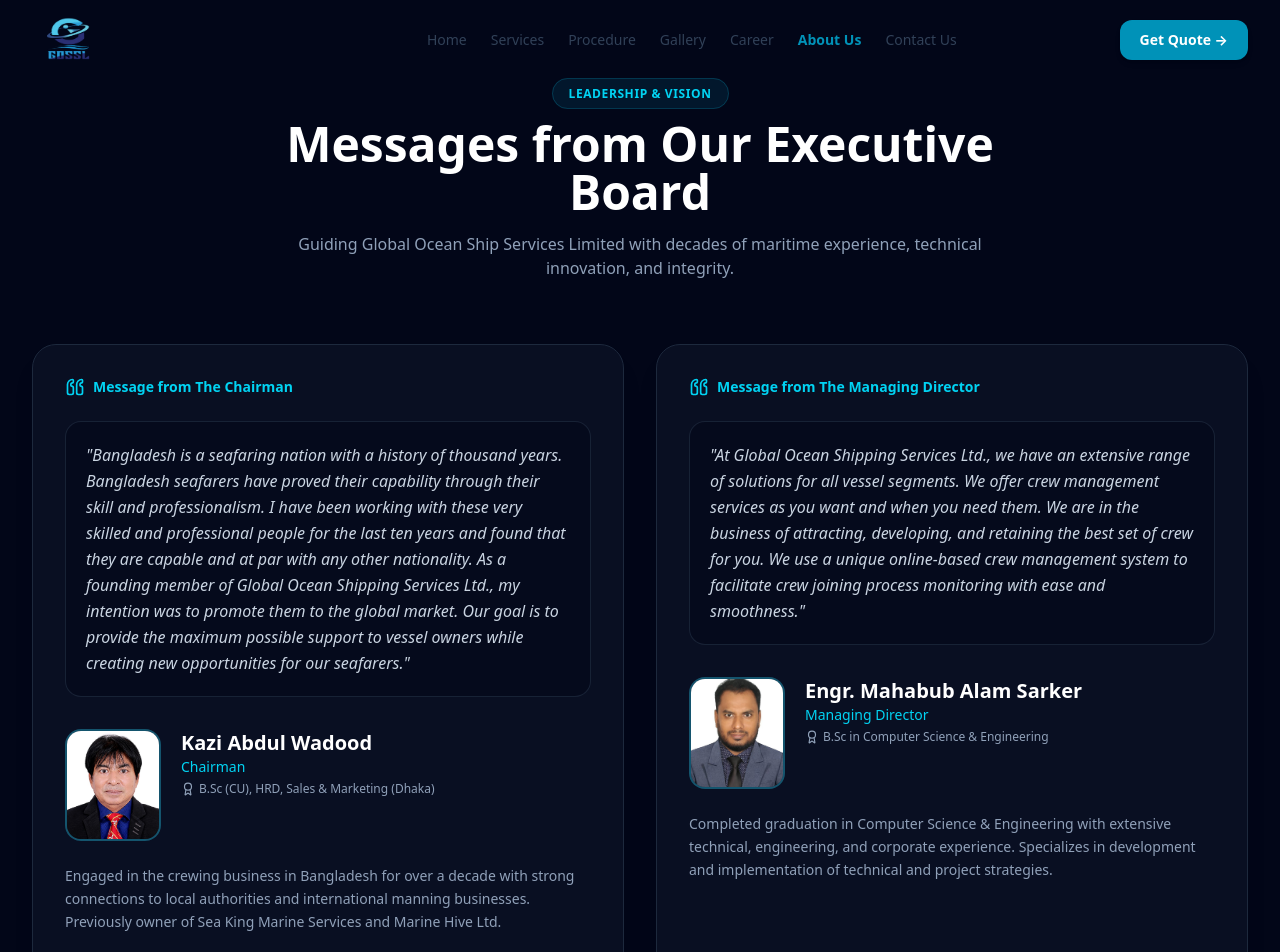
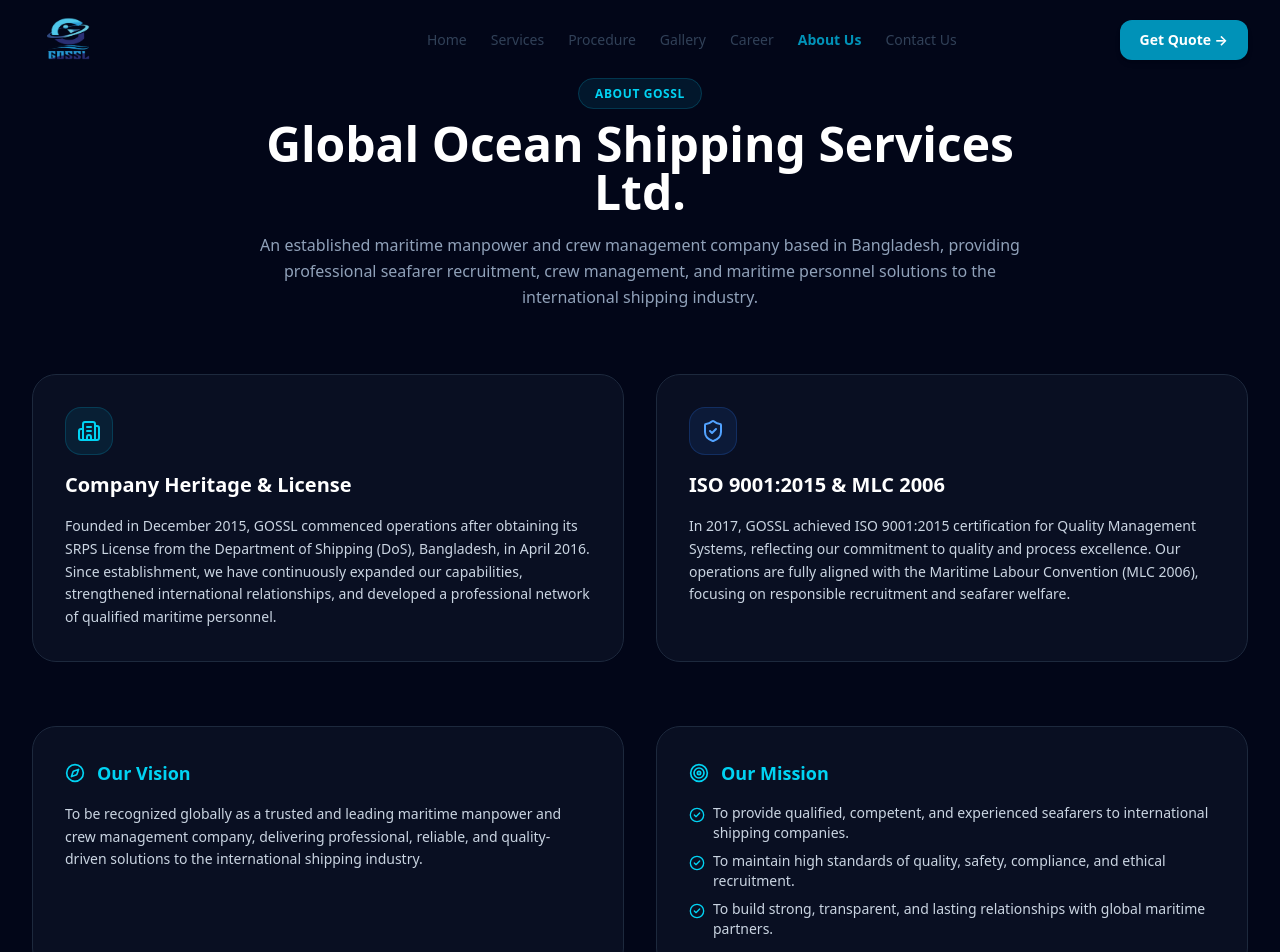
Before and after one commit to profdeveloper8-oss/gossl-bd, a Next.js app: page /about in a window 1280 px wide. Shown: the top 952 px of the page. Built offline with nearby package versions, Linux system fonts and the light colour scheme.

Commit message:
Update About Us page with complete company details

```diff
--- a/app/about/page.tsx
+++ b/app/about/page.tsx
@@ -2,7 +2,7 @@
 
 import Image from 'next/image';
 import { motion } from 'framer-motion';
-import { Mail, Phone, Award, Quote } from 'lucide-react';
+import { Mail, Phone, Award, Quote, Building2, ShieldCheck, Compass, Target, CheckCircle2 } from 'lucide-react';
 
 export default function AboutPage() {
   const leaders = [
@@ -35,17 +35,114 @@
   ];
 
   return (
-    <main className="bg-slate-950 text-slate-100 min-h-screen py-20 px-4 sm:px-6 lg:px-8">
+    <main className="bg-slate-950 text-slate-100 min-h-screen py-20 px-4 sm:px-6 lg:px-8 space-y-24">
+
+      {/* 1. Company Overview Section */}
       <div className="max-w-7xl mx-auto">
-        {/* Header */}
+        <motion.div
+          initial={{ opacity: 0, y: 20 }}
+          animate={{ opacity: 1, y: 0 }}
+          className="text-center max-w-3xl mx-auto mb-16"
+        >
+          <span className="text-cyan-400 font-bold uppercase tracking-wider text-xs bg-cyan-500/10 px-4 py-1.5 rounded-full border border-cyan-500/20">
+            About GOSSL
+          </span>
+          <h1 className="text-4xl sm:text-5xl font-extrabold text-white mt-4 mb-4">
+            Global Ocean Shipping Services Ltd.
+          </h1>
+          <p className="text-slate-400 text-base leading-relaxed">
+            An established maritime manpower and crew management company based in Bangladesh, providing professional seafarer recruitment, crew management, and maritime personnel solutions to the international shipping industry.
+          </p>
+        </motion.div>
+
+        {/* History & Certification Grid */}
+        <div className="grid grid-cols-1 md:grid-cols-2 gap-8 mb-16">
+          <motion.div
+            initial={{ opacity: 0, x: -20 }}
+            animate={{ opacity: 1, x: 0 }}
+            transition={{ delay: 0.1 }}
+            className="bg-slate-900/60 border border-slate-800 rounded-3xl p-8 backdrop-blur-sm space-y-4"
+          >
+            <div className="w-12 h-12 rounded-2xl bg-cyan-500/10 border border-cyan-500/20 flex items-center justify-center text-cyan-400 mb-4">
+              <Building2 className="w-6 h-6" />
+            </div>
+            <h3 className="text-xl font-bold text-white">Company Heritage & License</h3>
+            <p className="text-slate-300 text-sm leading-relaxed">
+              Founded in December 2015, GOSSL commenced operations after obtaining its SRPS License from the Department of Shipping (DoS), Bangladesh, in April 2016. Since establishment, we have continuously expanded our capabilities, strengthened international relationships, and developed a professional network of qualified maritime personnel.
+            </p>
+          </motion.div>
+
+          <motion.div
+            initial={{ opacity: 0, x: 20 }}
+            animate={{ opacity: 1, x: 0 }}
+            transition={{ delay: 0.2 }}
+            className="bg-slate-900/60 border border-slate-800 rounded-3xl p-8 backdrop-blur-sm space-y-4"
+          >
+            <div className="w-12 h-12 rounded-2xl bg-blue-500/10 border border-blue-500/20 flex items-center justify-center text-blue-400 mb-4">
+              <ShieldCheck className="w-6 h-6" />
+            </div>
+            <h3 className="text-xl font-bold text-white">ISO 9001:2015 & MLC 2006</h3>
+            <p className="text-slate-300 text-sm leading-relaxed">
+              In 2017, GOSSL achieved ISO 9001:2015 certification for Quality Management Systems, reflecting our commitment to quality and process excellence. Our operations are fully aligned with the Maritime Labour Convention (MLC 2006), focusing on responsible recruitment and seafarer welfare.
+            </p>
+          </motion.div>
+        </div>
+
+        {/* Vision & Mission */}
+        <div className="grid grid-cols-1 md:grid-cols-2 gap-8">
+          <motion.div
+            initial={{ opacity: 0, y: 20 }}
+            animate={{ opacity: 1, y: 0 }}
+            transition={{ delay: 0.3 }}
+            className="bg-slate-900/60 border border-slate-800 rounded-3xl p-8 backdrop-blur-sm space-y-4"
+          >
+            <div className="flex items-center gap-3 text-cyan-400 font-bold text-lg">
+              <Compass className="w-5 h-5" />
+              <span>Our Vision</span>
+            </div>
+            <p className="text-slate-300 text-sm leading-relaxed">
+              To be recognized globally as a trusted and leading maritime manpower and crew management company, delivering professional, reliable, and quality-driven solutions to the international shipping industry.
+            </p>
+          </motion.div>
+
+          <motion.div
+            initial={{ opacity: 0, y: 20 }}
+            animate={{ opacity: 1, y: 0 }}
+            transition={{ delay: 0.4 }}
+            className="bg-slate-900/60 border border-slate-800 rounded-3xl p-8 backdrop-blur-sm space-y-4"
+          >
+            <div className="flex items-center gap-3 text-cyan-400 font-bold text-lg">
+              <Target className="w-5 h-5" />
+              <span>Our Mission</span>
+            </div>
+            <ul className="space-y-2 text-slate-300 text-sm">
+              <li className="flex items-start gap-2">
+                <CheckCircle2 className="w-4 h-4 text-cyan-400 shrink-0 mt-1" />
+                <span>To provide qualified, competent, and experienced seafarers to international shipping companies.</span>
+              </li>
+              <li className="flex items-start gap-2">
+                <CheckCircle2 className="w-4 h-4 text-cyan-400 shrink-0 mt-1" />
+                <span>To maintain high standards of quality, safety, compliance, and ethical recruitment.</span>
+              </li>
+              <li className="flex items-start gap-2">
+                <CheckCircle2 className="w-4 h-4 text-cyan-400 shrink-0 mt-1" />
+                <span>To build strong, transparent, and lasting relationships with global maritime partners.</span>
+              </li>
+            </ul>
+          </motion.div>
+        </div>
+      </div>
+
+      {/* 2. Leadership & Messages Section */}
+      <div className="max-w-7xl mx-auto">
         <div className="text-center max-w-3xl mx-auto mb-16">
           <span className="text-cyan-400 font-bold uppercase tracking-wider text-xs bg-cyan-500/10 px-4 py-1.5 rounded-full border border-cyan-500/20">
             Leadership & Vision
           </span>
-          <h1 className="text-4xl sm:text-5xl font-extrabold text-white mt-4 mb-4">
+          <h2 className="text-3xl sm:text-4xl font-extrabold text-white mt-4 mb-3">
             Messages from Our Executive Board
-          </h1>
-          <p className="text-slate-400 text-base">
+          </h2>
+          <p className="text-slate-400 text-sm sm:text-base">
             Guiding Global Ocean Ship Services Limited with decades of maritime experience, technical innovation, and integrity.
           </p>
         </div>
```
